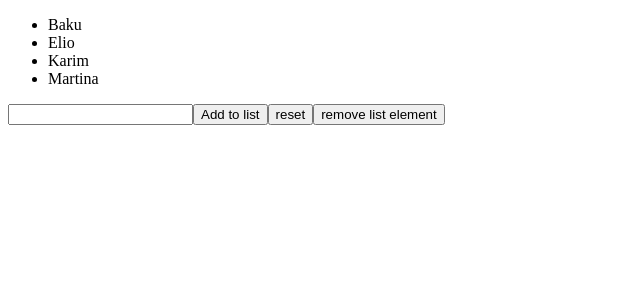
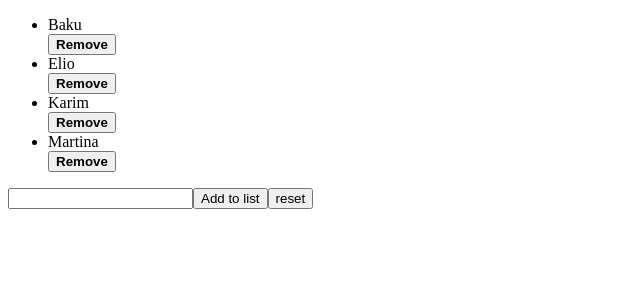
Before and after one commit to jbiasella/react-exercises, a React (Create React App) app in the folder my-app/: page / in a window 1280 px wide. Shown: the top 300 px of the page, without its empty margins (0-640 px from the left). Built offline with nearby package versions, Linux system fonts and the light colour scheme.

Commit message:
change function button

```diff
--- a/my-app/src/TodoList.js
+++ b/my-app/src/TodoList.js
@@ -48,12 +48,29 @@ export default class TodoList extends React.Component {
   render() {
     return (
       <div>
-        <ul>{this.state.items.map((item, index) => <li key={index}>{item}</li>)}</ul>
+        <ul>{this.state.items.map((item, index) =>
+        <>
+        <li key={index}>{item}</li>
+        <button onClick={(event)=>{
+          event.preventDefault()
+          this.state.items.splice(index, 1)
+          this.setState({
+            items: this.state.items,
+            name:''
+          })
+        }}>
+          <strong>Remove</strong>
+        </button>
+
+        </>
+
+        )}
+        </ul>
         <form onSubmit={this.addElementToList}>
           <input type="text" name="newItem" value={this.state.name} onChange={this.handleControlledNameChange} />
           <button type="submit" name="addToList">Add to list</button>
           <button name="reset" onClick={this.resetList}>reset</button>
-          <button name="removeItem" onClick={this.removeListElement}>remove list element</button>
+
         </form>
       </div>
     )
```
